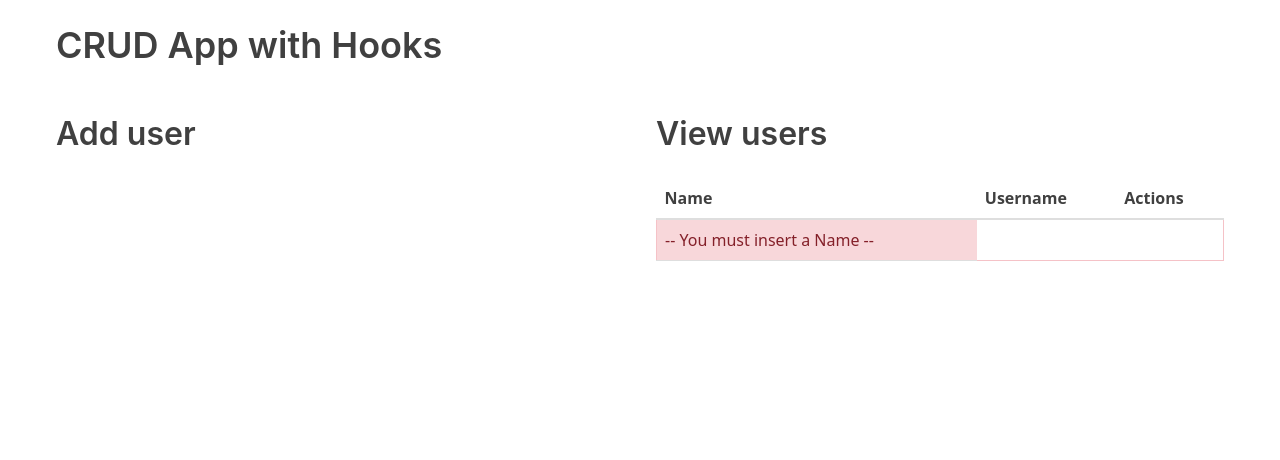
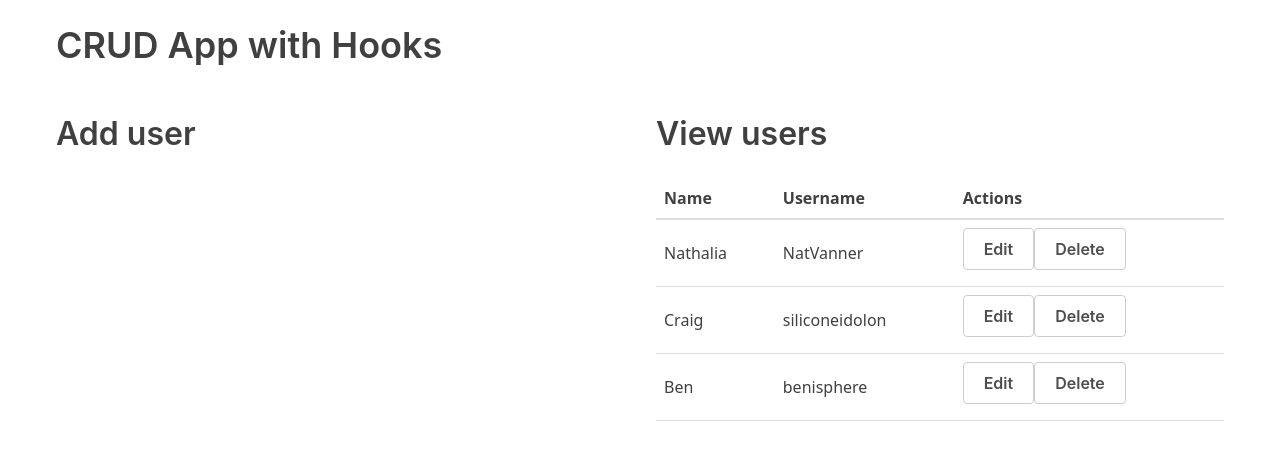
Before and after one commit to nescalan/create-react-user, a React (Create React App) app in the folder create-react-user/: page / in a window 1280 px wide. Shown: the top 460 px of the page. Built offline with nearby package versions, Linux system fonts and the light colour scheme.

Commit message:
Import and implement: uuid library on App.js file

```diff
--- a/create-react-user/src/App/App.js
+++ b/create-react-user/src/App/App.js
@@ -1,17 +1,19 @@
 import React from "react";
 import { useState } from "react";
 import { UserTable } from "../UserTable/UserTable";
+import { v4 as uuidv4 } from "uuid";
+
 import "./App.css";
 
 function App() {
   // Initial State
-  // const usersData = [
-  //   { id: 1, name: "Nathalia", userName: "NatVanner_Rica_Mamacita" },
-  //   { id: 2, name: "Craig", userName: "siliconeidolon" },
-  //   { id: 3, name: "Ben", userName: "benisphere" },
-  // ];
+  const usersData = [
+    { id: uuidv4(), name: "Nathalia", userName: "NatVanner" },
+    { id: uuidv4(), name: "Craig", userName: "siliconeidolon" },
+    { id: uuidv4(), name: "Ben", userName: "benisphere" },
+  ];
 
-  const usersData = [];
+  // const usersData = [];
 
   // State
   const [users, setUsers] = useState(usersData);
--- a/create-react-user/src/UserTable/UserTable.js
+++ b/create-react-user/src/UserTable/UserTable.js
@@ -26,6 +26,8 @@ function UserTable({ users }) {
         ) : (
           <tr className="alert alert-danger">
             <td>-- You must insert a Name --</td>
+            <td className="alert alert-danger"></td>
+            <td className="alert alert-danger"></td>
           </tr>
         )}
       </tbody>
```
